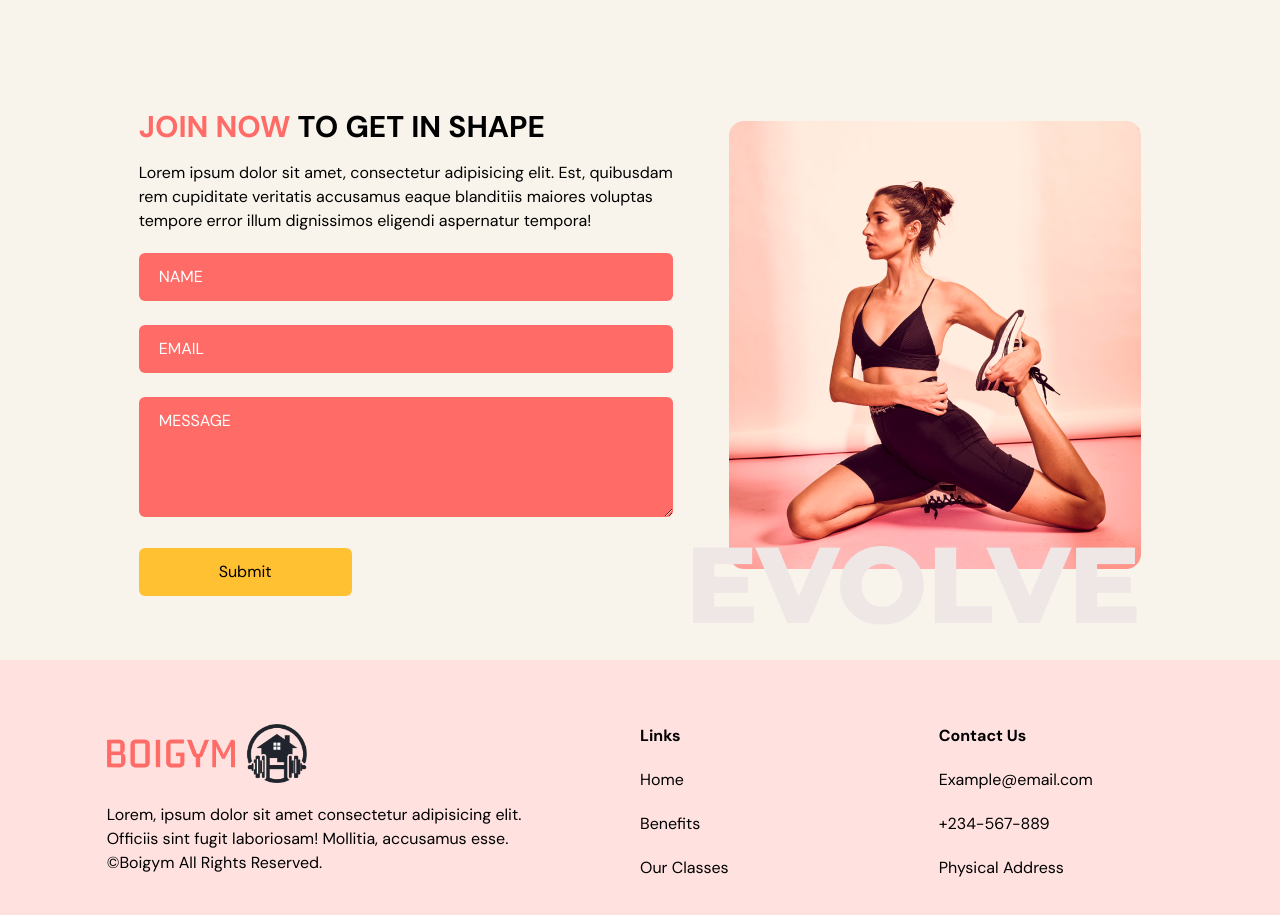
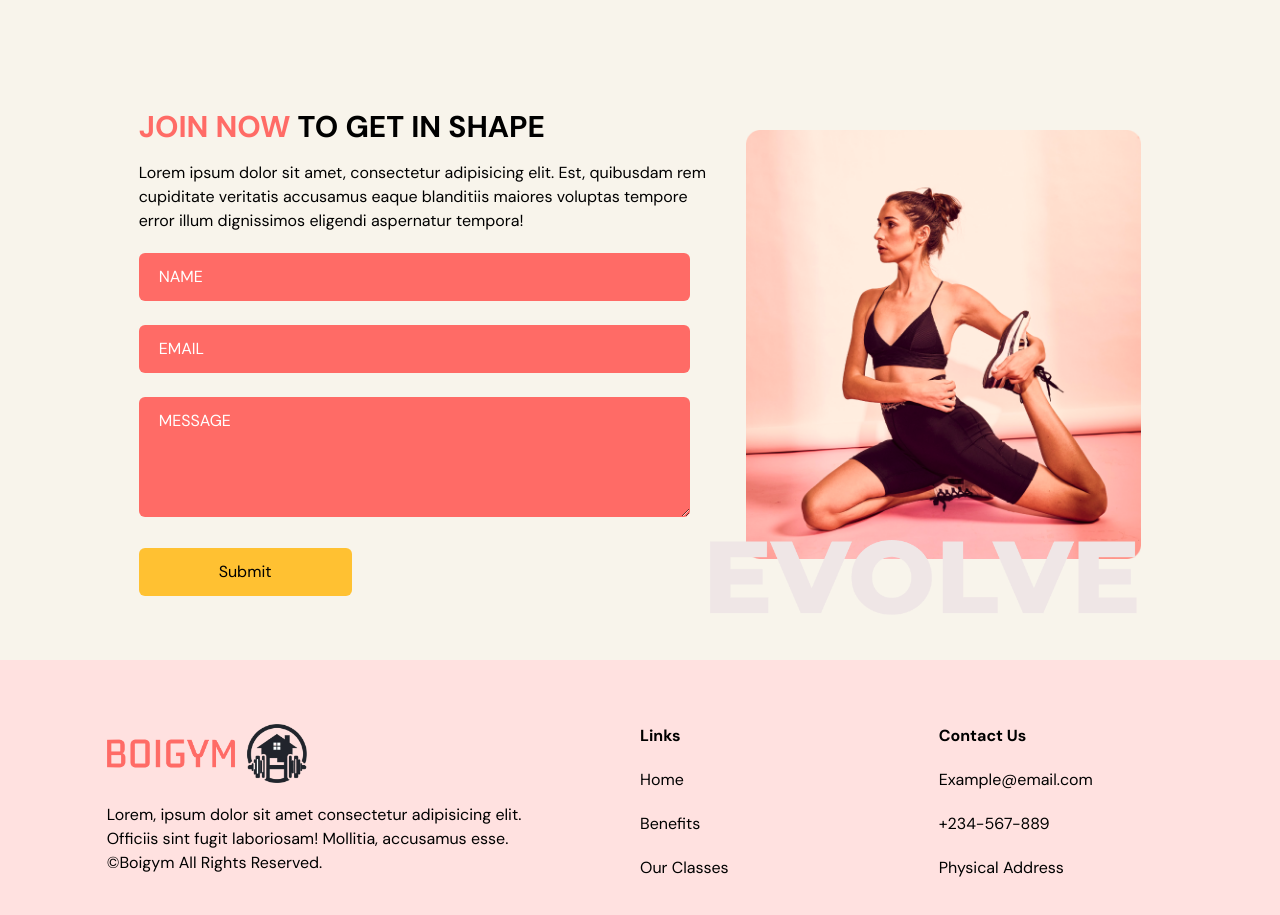
Before and after one commit to D-future0/gym-website, a React (Vite) app: page / in a window 1280 px wide. Shown: the part 2640-3555 px from the top of the page. Built offline with nearby package versions, Linux system fonts and the light colour scheme.

Commit message:
style adjustment

```diff
--- a/src/scenes/ContactUs/index.tsx
+++ b/src/scenes/ContactUs/index.tsx
@@ -119,11 +119,11 @@ const ContactUs = ({ setSelectedPage }: Props) => {
                 initial="hidden"
                 whileInView="show"
                 viewport={{ once: true, amount: 0.2 }}
-                className="relative w-full flex justify-center items-center mt-20 lg:mt-0 lg:max-w-1/2"
+                className="relative w-full flex justify-center items-center mt-20 lg:mt-0 lg:max-w-2xl px-4"
                 >
                     <img src={EvolveText} alt="ContactUsPageGraphic" className="absolute md:block z-[10] -bottom-14 -left-5 hidden"/>
                     <div>
-                    <img src={ContactUsPageGraphic} alt="ContactUsPageGraphic" className="max-w-2xl px-4"/>
+                    <img src={ContactUsPageGraphic} alt="ContactUsPageGraphic" className=""/>
                     </div>
                 </motion.div>
             </motion.div>
```
